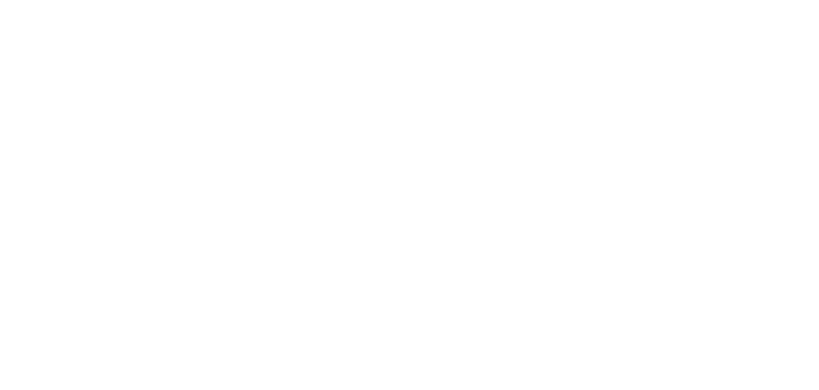
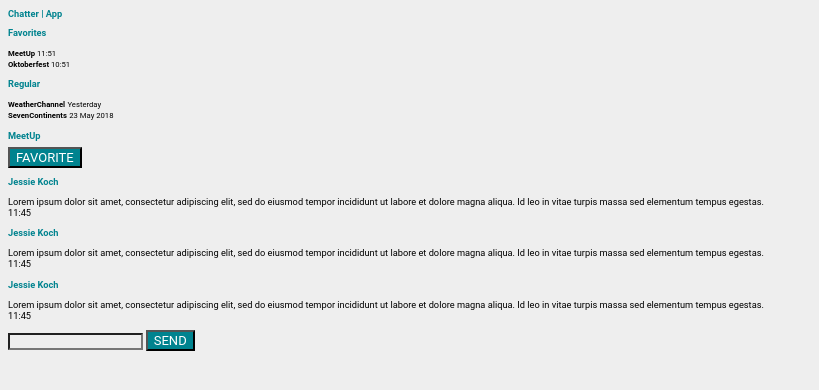
Before and after one commit to AngelDPena/Course-HTMLCSSJS, a plain HTML site: page index.html in a window 1280 px wide. Shown: the whole page, without its empty margins (0-819 px from the left). Drawn offline with Linux system fonts and the light colour scheme.

Commit message:
Added css

```diff
--- a/index.html
+++ b/index.html
@@ -6,9 +6,97 @@
     <meta name="viewport" content="width=device-width, initial-scale=1.0">
     <title>Chatter|App</title>
     <meta name="viewport" content="width=device-width, initial-scale=1">
+    <style>
+        * {
+            font-family: Roboto, Arial, sans-serif;
+            font-size: smaller;
+            background-color: #eeeeee;
+        }
+
+        h1 {
+            color: #00838f;
+        }
+
+        h2 {
+            color: #00838f;
+        }
+
+        .BoldText {
+            font-size: larger;
+        }
+
+        button {
+            background-color: #00838f;
+            color: #ffffff;
+            font-size: small;
+        }
+    </style>
 </head>
 
 <body>
+    <h1>
+        Chatter | App
+    </h1>
+    <h2>
+        Favorites
+    </h2>
+    <p class="events">
+        <strong> MeetUp </strong>
+        <smaller>11:51</smaller>
+        <br>
+        <strong> Oktoberfest </strong>
+        <smaller>10:51</smaller>
+
+    </p>
+    <h2>
+        Regular
+    </h2>
+    <p class="events">
+
+        <strong>WeatherChannel</strong>
+        <smaller>Yesterday</smaller>
+        <br>
+        <strong>SevenContinents</strong>
+        <smaller>23 May 2018</smaller>
+    </p>
+    <h1>
+        MeetUp
+    </h1>
+    <button>
+        FAVORITE
+    </button>
+    <h2>
+        Jessie Koch
+    </h2>
+    <p class="BlogText">
+        Lorem ipsum dolor sit amet, consectetur adipiscing elit, sed do eiusmod tempor incididunt ut labore et dolore
+        magna aliqua. Id leo in vitae turpis massa sed elementum tempus egestas.
+        <br>
+        11:45
+    </p>
+    <h2>
+        Jessie Koch
+    </h2>
+    <p class="BlogText">
+        Lorem ipsum dolor sit amet, consectetur adipiscing elit, sed do eiusmod tempor incididunt ut labore et dolore
+        magna aliqua. Id leo in vitae turpis massa sed elementum tempus egestas.
+        <br>
+        11:45
+    </p>
+    <h2>
+        Jessie Koch
+    </h2>
+    <p class="BlogText">
+        Lorem ipsum dolor sit amet, consectetur adipiscing elit, sed do eiusmod tempor incididunt ut labore et dolore
+        magna aliqua. Id leo in vitae turpis massa sed elementum tempus egestas.
+        <br>
+        11:45
+    </p>
+    <input />
+    <button>
+        SEND
+    </button>
+
 
 </body>
 
```
